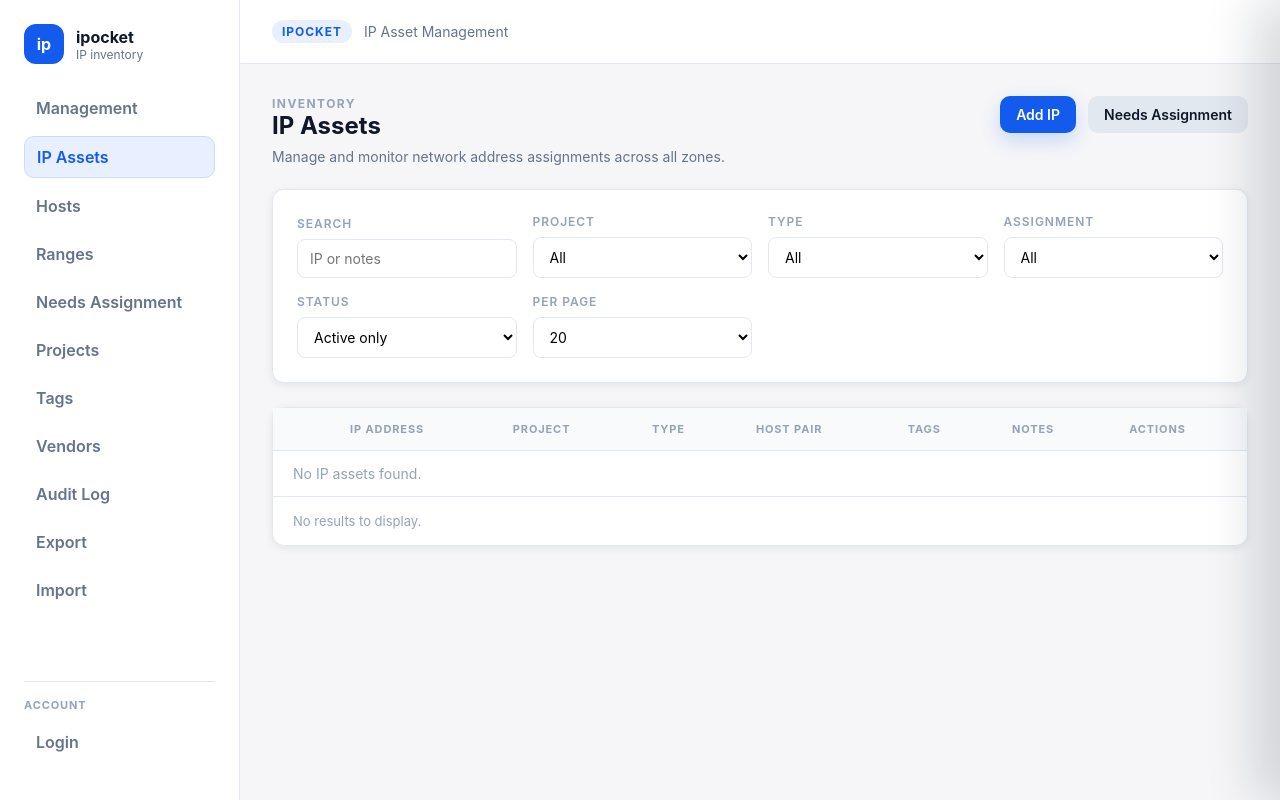
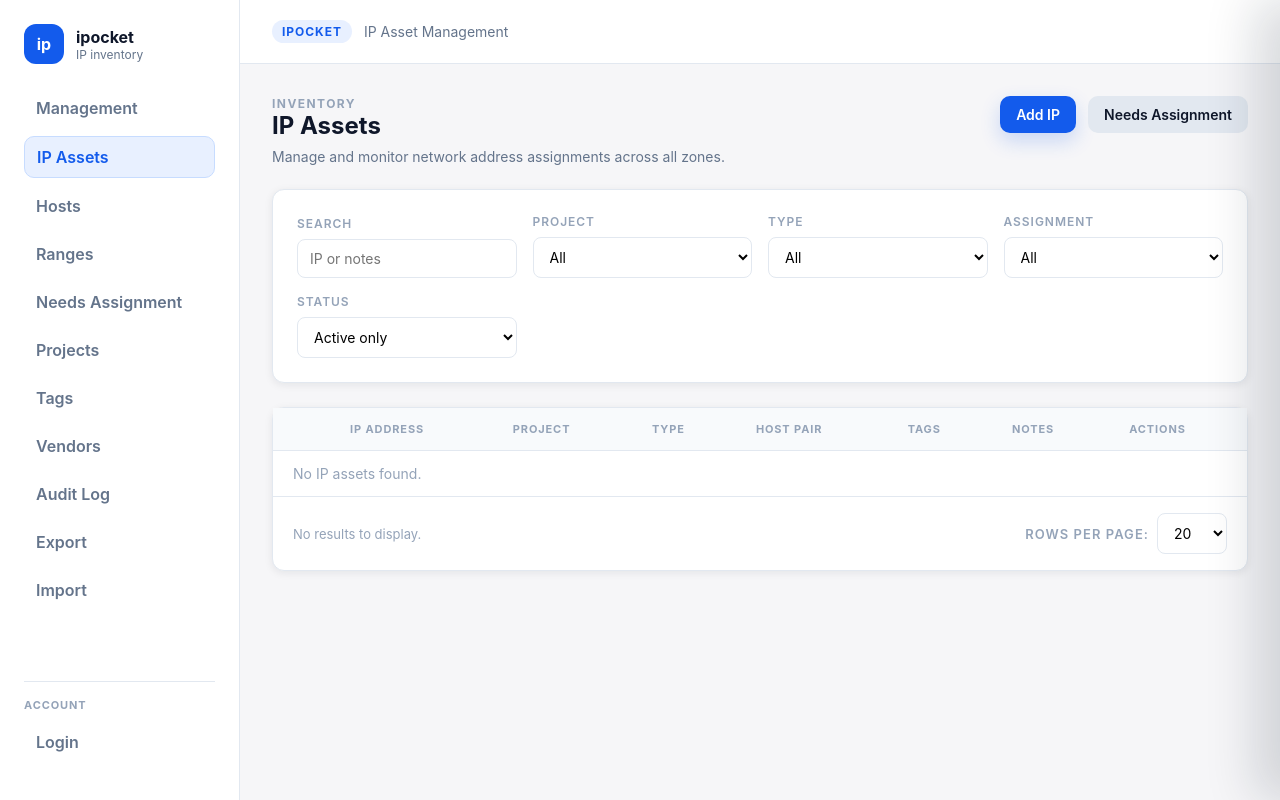
Before and after one commit to ghanad/ipocket, a FastAPI app: page /ui/ip-assets in a window 1280 px wide. Run offline with FastAPI, Linux system fonts and the light colour scheme; data that the repository does not hold is empty; some libraries are stand-ins or nearby versions.

Commit message:
move per page field to footer

```diff
--- a/app/templates/ip_assets_list.html
+++ b/app/templates/ip_assets_list.html
@@ -91,22 +91,6 @@
       >
         <option value="false"{% if not filters.archived_only %} selected{% endif %}>Active only</option>
         <option value="true"{% if filters.archived_only %} selected{% endif %}>Archived only</option>
-      </select>
-    </label>
-    <label class="field">
-      <span>Per page</span>
-      <select
-        class="select"
-        name="per-page"
-        hx-get="/ui/ip-assets"
-        hx-trigger="change"
-        hx-target="#ip-table-container"
-        hx-push-url="true"
-        hx-include="closest form"
-      >
-        {% for option in [10, 20, 50, 100] %}
-        <option value="{{ option }}"{% if filters.per_page == option %} selected{% endif %}>{{ option }}</option>
-        {% endfor %}
       </select>
     </label>
   </form>
--- a/app/templates/partials/ip_assets_table.html
+++ b/app/templates/partials/ip_assets_table.html
@@ -66,6 +66,26 @@
       No results to display.
       {% endif %}
     </div>
+    <div class="table-per-page">
+      <form method="get" action="/ui/ip-assets" class="per-page-form" hx-get="/ui/ip-assets" hx-trigger="submit" hx-target="#ip-table-container" hx-push-url="true">
+        <label class="field field-inline">
+          <span>Rows per page:</span>
+          <select
+            class="select select-small"
+            name="per-page"
+            hx-get="/ui/ip-assets"
+            hx-trigger="change"
+            hx-target="#ip-table-container"
+            hx-push-url="true"
+            hx-include="closest form"
+          >
+            {% for option in [10, 20, 50, 100] %}
+            <option value="{{ option }}"{% if pagination.per_page == option %} selected{% endif %}>{{ option }}</option>
+            {% endfor %}
+          </select>
+        </label>
+      </form>
+    </div>
     {% if pagination.total_pages > 1 %}
     <nav class="pagination" aria-label="IP assets pagination">
       <a
@@ -101,3 +121,21 @@
     {% endif %}
   </div>
 </section>
+<style>
+  .table-per-page {
+    display: flex;
+    align-items: center;
+  }
+  .per-page-form {
+    margin: 0;
+  }
+  .per-page-form .field {
+    margin: 0;
+    flex-direction: row;
+    align-items: center;
+  }
+  .per-page-form .field span {
+    font-size: 13px;
+    color: var(--color-muted-light, #64748b);
+  }
+</style>
```
